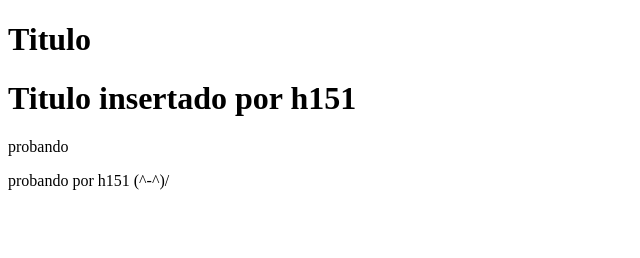
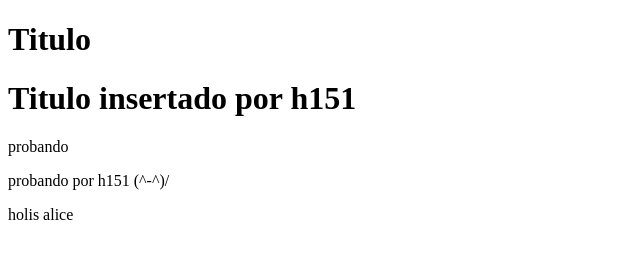
Before and after one commit to jose1-hernandez/ERp, a plain HTML site: page index.html in a window 1280 px wide. Shown: the full height of the page, 0-640 px from the left. Drawn offline with Linux system fonts and the light colour scheme.

Commit message:
Update index.html

```diff
--- a/index.html
+++ b/index.html
@@ -13,5 +13,7 @@
     <p>probando</p>
 
     <p>probando por h151 (^-^)/</p>
+
+    holis alice
 </body>
 </html>
```
